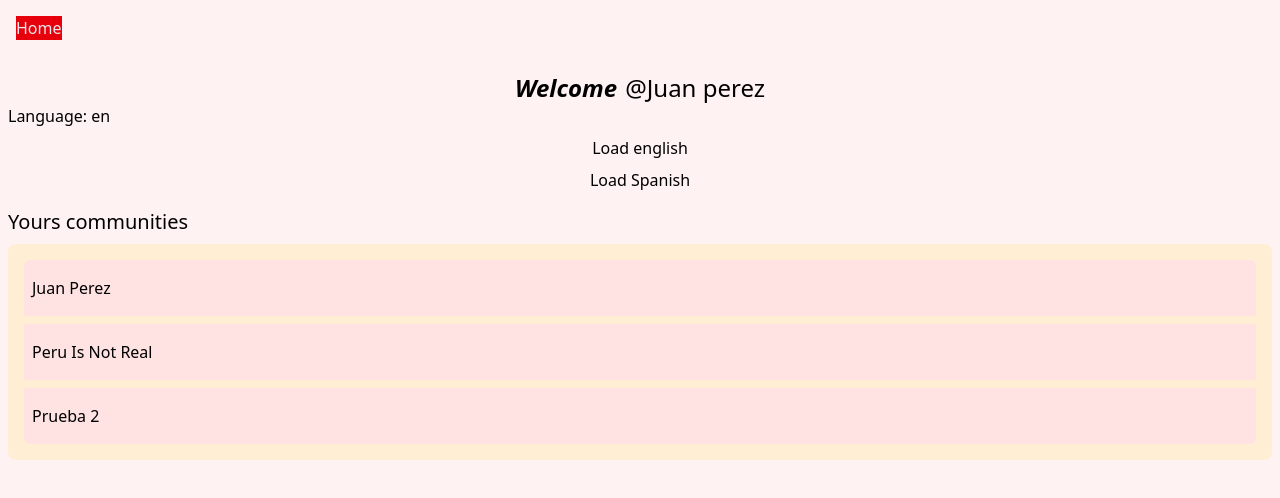
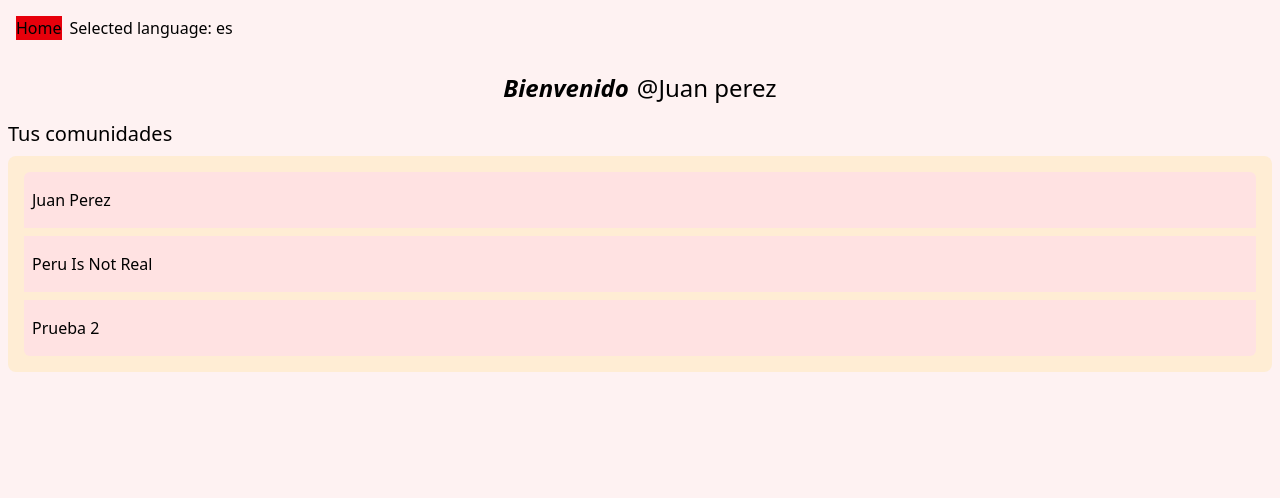
Before and after one commit to Mortadelo24/community-report-web-client, a Vue app: page / in a window 1280 px wide. Shown: the top 498 px of the page. Built offline with nearby package versions, Linux system fonts and the light colour scheme.

Commit message:
fix language template bug

```diff
--- a/src/App.vue
+++ b/src/App.vue
@@ -2,16 +2,19 @@
   import {onBeforeMount} from 'vue'
   import {useLanguageStore} from './stores/language.ts'
 
+  import LanguageSelect from './components/LanguageSelect.vue'
+
   const {loadLanguagePack} = useLanguageStore();
 
   onBeforeMount(()=>{
-    loadLanguagePack("en");
+    loadLanguagePack("es");
   })
 
 </script>
 <template>
-  <nav class="flex gap-2 text-gray-200 p-4">
+  <nav class="flex gap-2 text-black-200 p-4">
     <RouterLink to="/" class="bg-red-600">Home</RouterLink>
+    <LanguageSelect></LanguageSelect>
   </nav>
   <RouterView class="mx-2 my-4"></RouterView>
 
--- /dev/null
+++ b/src/components/LanguageSelect.vue
@@ -0,0 +1,16 @@
+<script setup lang="ts">
+import {useLanguageStore} from '../stores/language.ts'
+import {storeToRefs} from 'pinia'
+
+
+const languageStore = useLanguageStore();
+
+const {preference} = storeToRefs(languageStore);
+
+</script>
+
+<template>
+  <div>
+  <p>Selected language: {{preference}}</p>
+  </div>
+</template>
--- /dev/null
+++ b/src/languages/index.ts
@@ -0,0 +1,23 @@
+
+interface LanguagePack {
+  welcome: string,
+  communityListTitle: string
+}
+
+interface LanguageCode {
+  en: string,
+  es: string
+}
+
+const getLanguagePack = async(languageCode: keyof LanguageCode): Promise<LanguagePack> =>{
+  return (await import(`../languages/${languageCode}.json`));
+}
+
+export type {
+  LanguagePack,
+  LanguageCode
+}
+export {
+  getLanguagePack,
+
+}
--- a/src/stores/language.ts
+++ b/src/stores/language.ts
@@ -1,38 +1,29 @@
 import {defineStore} from 'pinia'
 import {ref, computed} from 'vue'
-
-interface LanguagePack {
-  welcome: string,
-  communityListTitle: string
-}
-
-const getLanguagePack = async(languageCode: string): Promise<LanguagePack> =>{
-  return (await import(`../languages/${languageCode}.json`));
-}
+import {getLanguagePack} from '../languages/index.ts'
+import type {LanguagePack, LanguageCode} from '../languages/index.ts'
 
 export const useLanguageStore = defineStore("language", ()=>{
   const preference = ref("es");
-  const languagePack = ref<LanguagePack>();
+  const languagePack = ref<LanguagePack | null>();
 
-  const loadLanguagePack = async(languageCode: string) =>{
+  const loadLanguagePack = async(languageCode: keyof LanguageCode) =>{
     preference.value = languageCode;
     languagePack.value = await getLanguagePack(languageCode);
   }
 
-  const getPhrase = computed(() =>{
-    if (!languagePack.value){
-      return "No text"
-    }
-    return "a";
-  })
-
-  // return a computed with a function
-
+  const getPhrase = (key: keyof LanguagePack) => {
+    return computed(()=>{
+      if (!languagePack.value) return "No text";
+      return languagePack.value[key];
+    })
+  }
 
 
   return {
     preference,
     languagePack,
-    loadLanguagePack
+    loadLanguagePack,
+    getPhrase
   }
 })
--- a/src/views/HomePage.vue
+++ b/src/views/HomePage.vue
@@ -10,34 +10,26 @@
   const authStore = useAuthStore();
   const languageStore = useLanguageStore();
   const globalStore = useGlobalStore();
+
   const {name} = storeToRefs(authStore);
-  const {preference, languagePack} = storeToRefs(languageStore);
   const {communities} = storeToRefs(globalStore);
+  const {getPhrase}  = languageStore;
+
+
 
   onBeforeMount(()=>{
     globalStore.loadCommunities();
   })
 
-  const loadEnglishLanguagePack = ()=>{
-  languageStore.loadLanguagePack("en");
-  }
-
-  const loadSpanishLanuagePack = () => {
-    languageStore.loadLanguagePack("es");
-  }
-
 </script>
 
 <template>
   <div>
-    <p class="flex flex-row flex-center font-medium text-2xl gap-2 justify-center flex-wrap"><span class="italic font-bold">{{languagePack["welcome"]}}</span> @{{name}}</p>
+    <p class="flex flex-row flex-center font-medium text-2xl gap-2 justify-center flex-wrap"><span class="italic font-bold">{{getPhrase('welcome')}}</span> @{{name}}</p>
     <div class="flex flex-col gap-2">
-    <p>Language: {{preference}}</p>
-    <button @click="loadEnglishLanguagePack">Load english</button>
-    <button @click="loadSpanishLanuagePack">Load Spanish</button>
     </div>
     <div class="mt-4">
-      <p class="text-xl font-medium">{{languagePack["communityListTitle"]}}</p>
+      <p class="text-xl font-medium">{{getPhrase('communityListTitle')}}</p>
         <div class="flex flex-col gap-2 bg-orange-100 mt-2 p-4 rounded-lg">
           <CommunityListItem v-for="community in communities" :community="community" ref="community.id"></CommunityListItem>
 
```
